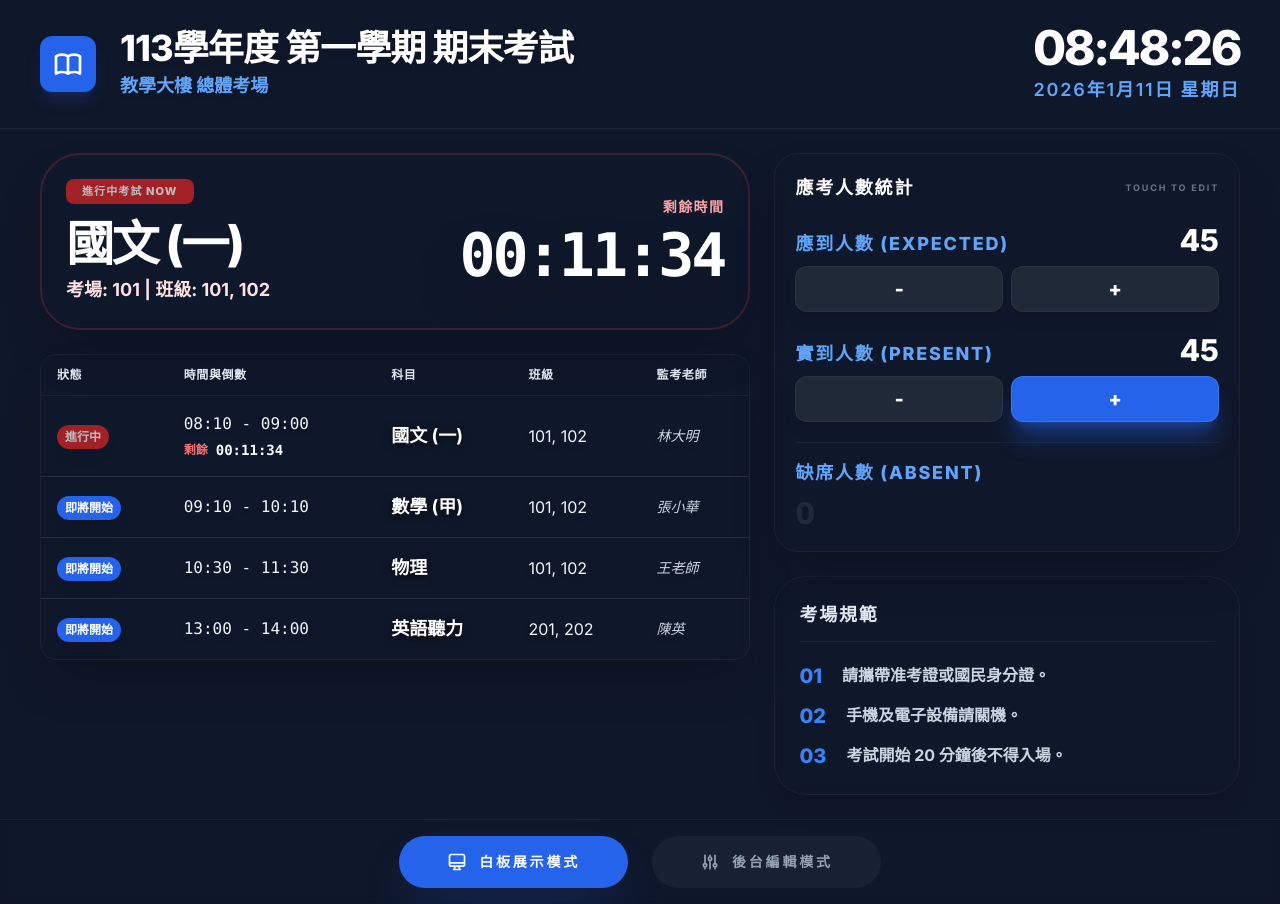
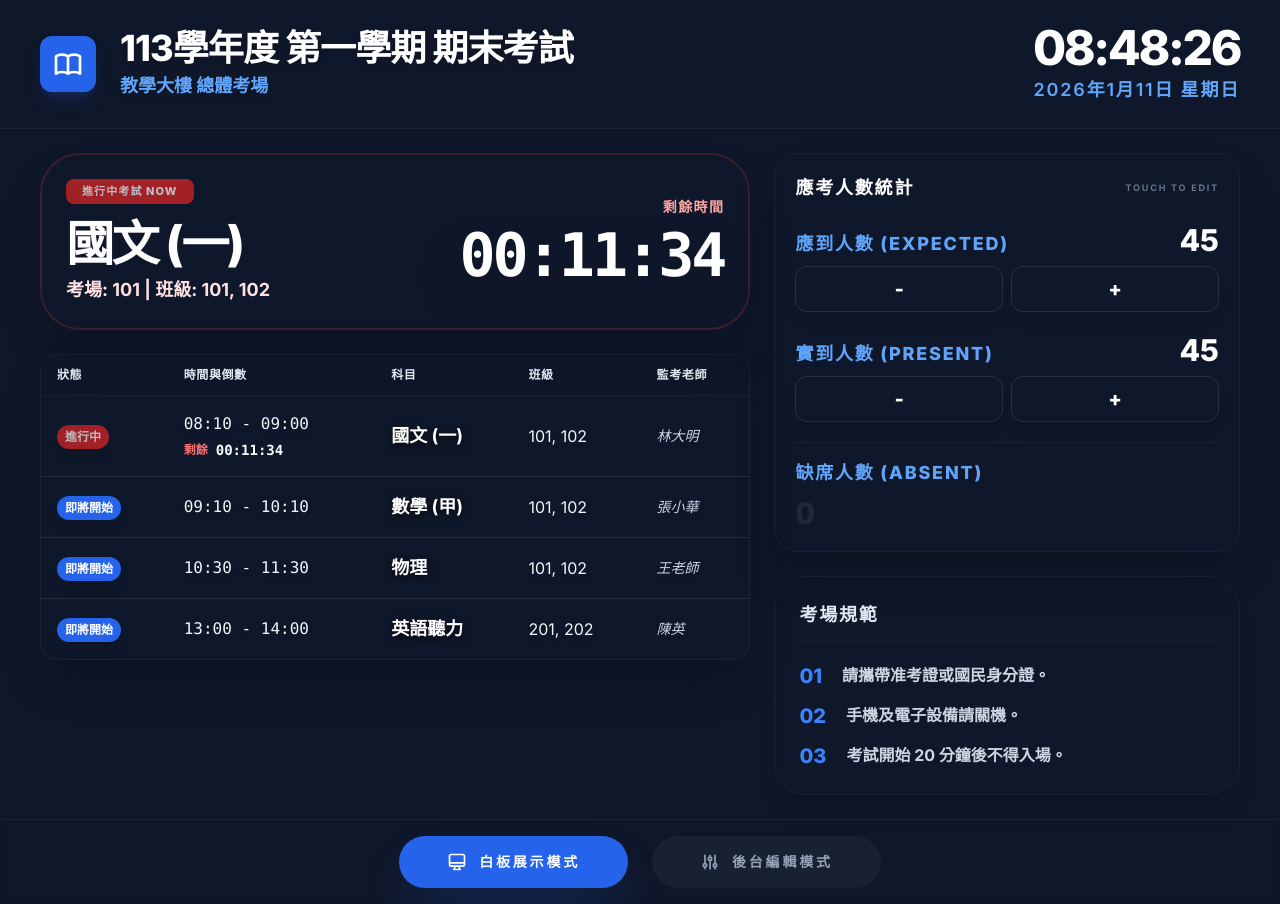
Before and after one commit to Rong-bit/Exam, a React (Vite) app: page / in a window 1280 px wide. Built offline with nearby package versions, Linux system fonts and the light colour scheme.

Commit message:
Update App.tsx

```diff
--- a/App.tsx
+++ b/App.tsx
@@ -267,8 +267,8 @@ const App: React.FC = () => {
                           </span>
                         </div>
                         <div className="flex gap-2">
-                          <button onClick={() => updateAttendance(activeFocusSession.id, 'expected', -1)} className="flex-1 py-2 bg-[#1f2937] hover:bg-slate-700 text-white rounded-xl font-black text-xl transition-all active:scale-95 border border-white/5 shadow-lg">-</button>
-                          <button onClick={() => updateAttendance(activeFocusSession.id, 'expected', 1)} className="flex-1 py-2 bg-[#1f2937] hover:bg-slate-700 text-white rounded-xl font-black text-xl transition-all active:scale-95 border border-white/5 shadow-lg">+</button>
+                          <button onClick={() => updateAttendance(activeFocusSession.id, 'expected', -1)} className="flex-1 py-2 bg-transparent hover:bg-white/10 text-white rounded-xl font-black text-xl transition-all active:scale-95 border border-white/10 shadow-lg">-</button>
+                          <button onClick={() => updateAttendance(activeFocusSession.id, 'expected', 1)} className="flex-1 py-2 bg-transparent hover:bg-white/10 text-white rounded-xl font-black text-xl transition-all active:scale-95 border border-white/10 shadow-lg">+</button>
                         </div>
                       </div>
 
@@ -280,8 +280,8 @@ const App: React.FC = () => {
                           </span>
                         </div>
                         <div className="flex gap-2">
-                          <button onClick={() => updateAttendance(activeFocusSession.id, 'present', -1)} className="flex-1 py-2 bg-[#1f2937] hover:bg-slate-700 text-white rounded-xl font-black text-xl transition-all active:scale-95 border border-white/5 shadow-lg">-</button>
-                          <button onClick={() => updateAttendance(activeFocusSession.id, 'present', 1)} className="flex-1 py-2 bg-blue-600 hover:bg-blue-500 text-white rounded-xl font-black text-xl transition-all active:scale-95 shadow-xl shadow-blue-600/40 border border-white/10">+</button>
+                          <button onClick={() => updateAttendance(activeFocusSession.id, 'present', -1)} className="flex-1 py-2 bg-transparent hover:bg-white/10 text-white rounded-xl font-black text-xl transition-all active:scale-95 border border-white/10 shadow-lg">-</button>
+                          <button onClick={() => updateAttendance(activeFocusSession.id, 'present', 1)} className="flex-1 py-2 bg-transparent hover:bg-white/10 text-white rounded-xl font-black text-xl transition-all active:scale-95 border border-white/10 shadow-lg">+</button>
                         </div>
                       </div>
 
```
